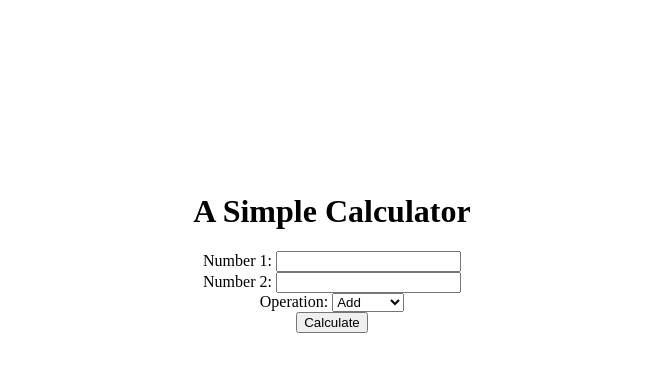
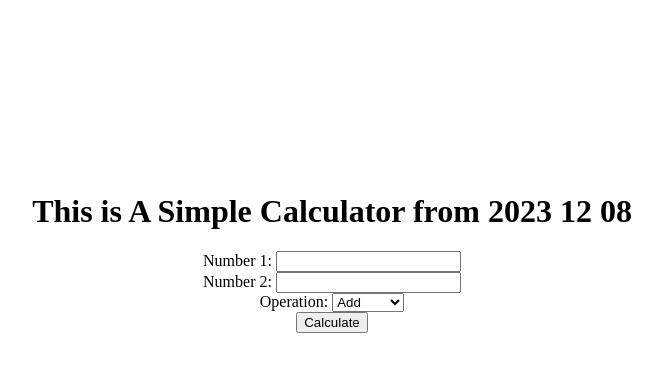
Before and after one commit to Greg215/sgp-demo, a Flask app: page / in a window 1280 px wide. Shown: the part 148-520 px from the top of the page, without its empty margins (308-970 px from the left). Run offline with Flask 2, Linux system fonts and the light colour scheme.

Commit message:
change the title

```diff
--- a/templates/index.html
+++ b/templates/index.html
@@ -20,7 +20,7 @@
 </head>
 <body>
     <div>
-        <h1>A Simple Calculator</h1>
+        <h1>This is A Simple Calculator from 2023 12 08</h1>
         <form action="/calculate" method="post">
             <label for="num1">Number 1:</label>
             <input type="number" name="num1" required><br>
```
